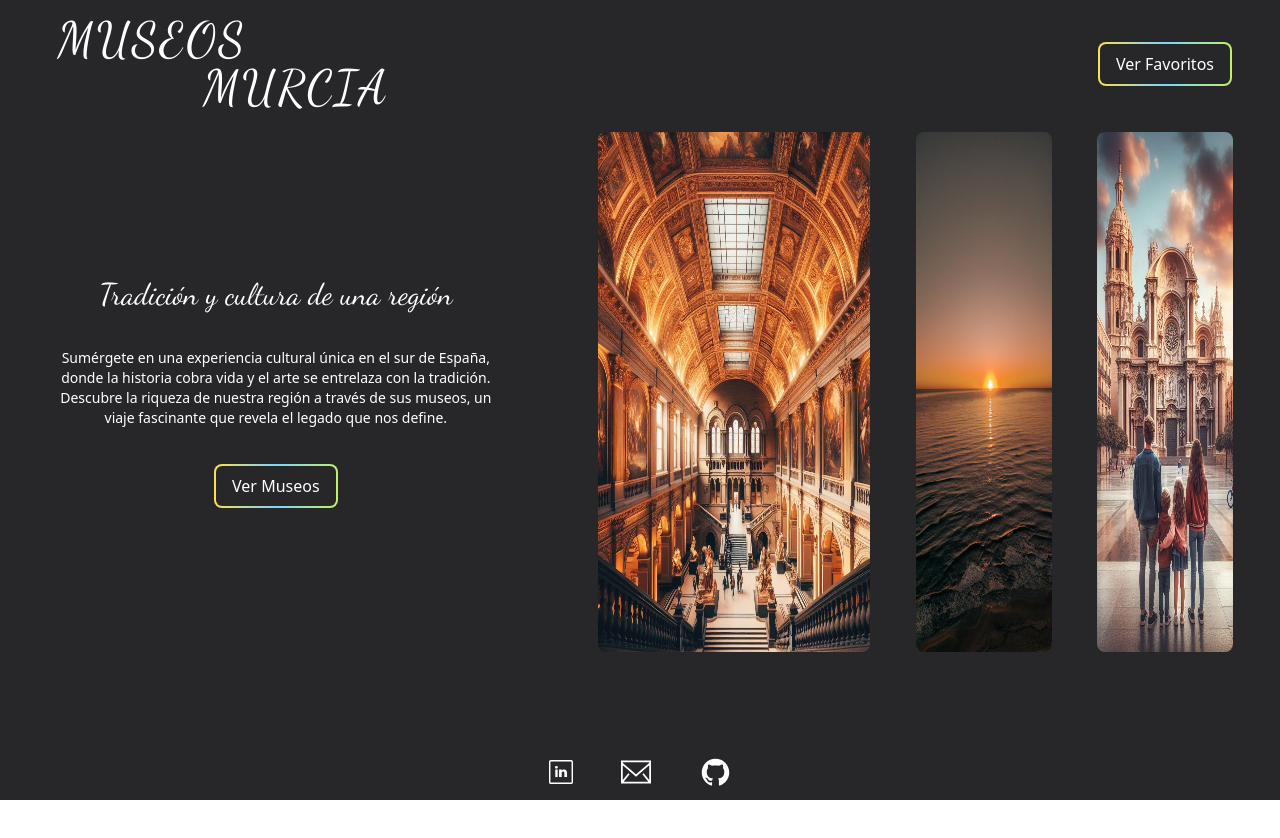
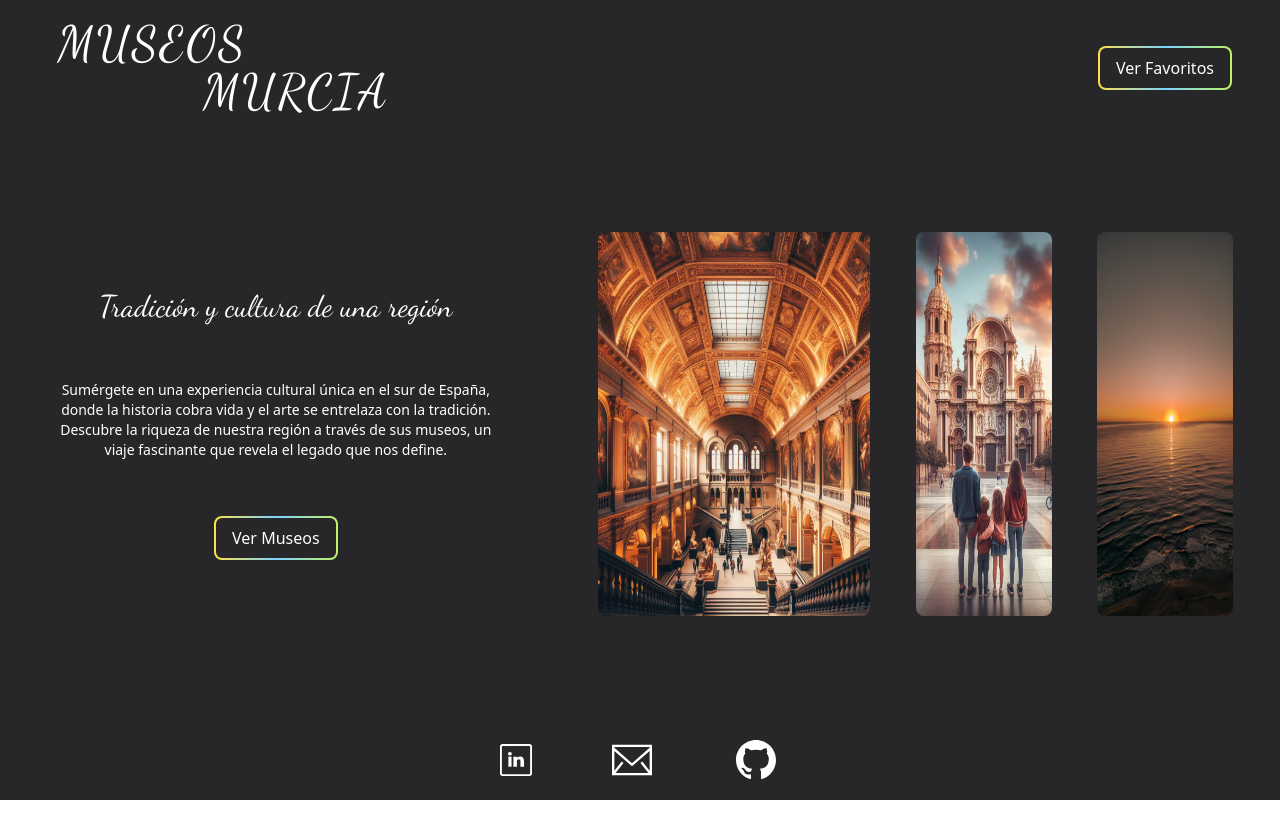
Before and after one commit to Rauljp16/Museos-Murcia, a React (Vite) app: page / in a window 1280 px wide. Shown: the top 838 px of the page. Before the commit the page ends 800 px from the top, so only its background shows below. Built offline with nearby package versions, Linux system fonts and the light colour scheme.

Commit message:
responsive terminado

```diff
--- a/src/Components/Footer.jsx
+++ b/src/Components/Footer.jsx
@@ -2,8 +2,8 @@ import { Link } from "react-router-dom";
 function Footer() {
   return (
     <div
-      className="fixed bottom-0 z-10 flex h-14
-     w-full flex-row items-center justify-center gap-x-12 bg-zinc-800 "
+      className="fixed bottom-0 z-10 flex h-14 w-full
+     flex-row items-center justify-center gap-x-16 bg-zinc-800 md:h-20 md:gap-20 "
     >
       <Link
         to="https://www.linkedin.com/in/ra%C3%BAl-jerez-pag%C3%A1n-35570927a/"
@@ -11,6 +11,7 @@ function Footer() {
         rel="noopener noreferrer"
       >
         <svg
+          className=" md:h-8 md:w-8"
           fill="#ffffff"
           version="1.1"
           id="Layer_1"
@@ -36,6 +37,7 @@ function Footer() {
       </Link>
       <Link to="" target="_blank" rel="noopener noreferrer">
         <svg
+          className=" md:h-10 md:w-10"
           fill="#ffffff"
           width="30px"
           height="30px"
@@ -57,6 +59,7 @@ function Footer() {
         rel="noopener noreferrer"
       >
         <svg
+          className=" md:h-12 md:w-12"
           width="33px"
           height="33px"
           viewBox="0 0 24 24"
--- a/src/Components/Header.jsx
+++ b/src/Components/Header.jsx
@@ -2,13 +2,12 @@ import { Link } from "react-router-dom";
 function Header() {
   return (
     <div className="fixed top-0 z-20 flex  h-32 w-full justify-center  bg-zinc-800 text-white ">
-      <div className="flex w-full items-center px-8 lg:max-w-7xl lg:justify-between">
-        <div className=" font-dancing flex w-full flex-col items-center text-5xl tracking-wider lg:w-96">
+      <div className="flex w-full items-center px-8 pt-2 lg:max-w-7xl lg:justify-between">
+        <div className=" flex w-full flex-col items-center font-dancing text-5xl tracking-wider lg:w-96">
           <Link to="/">
             <p className="relative pr-24 md:pr-36">MUSEOS</p>
           </Link>
           <Link to="/">
-            {" "}
             <p className="relative pl-24 md:pl-36">MURCIA</p>
           </Link>
         </div>
--- a/src/Components/Home.jsx
+++ b/src/Components/Home.jsx
@@ -5,23 +5,33 @@ import { Link } from "react-router-dom";
 
 function Home() {
   return (
-    <div className="absolute bottom-0 top-28 flex w-full justify-center bg-zinc-800 ">
-      <div className="relative flex flex-col items-center md:bottom-16 md:justify-around lg:max-w-7xl lg:flex-row-reverse ">
-        <div className=" flex h-72 w-full flex-row items-center justify-around p-6 lg:h-full ">
-          <img className=" lg:w-3/7 h-56 w-2/5 rounded-lg lg:h-130 " src={IA} />
+    <div className="absolute top-32 flex h-full w-full justify-center bg-zinc-800 lg:top-0 ">
+      <div
+        className="relative bottom-8 flex flex-col items-center
+          md:justify-around
+       lg:top-20 lg:max-w-7xl lg:flex-row-reverse  "
+      >
+        <div className="relative flex h-72 w-full flex-row items-center justify-around p-6 lg:bottom-14 lg:h-130">
           <img
-            className=" lg:w-2/7 h-56 w-1/5 rounded-lg lg:h-130"
+            className=" lg:w-3/7 h-56 w-2/5 rounded-lg md:h-72 lg:h-96 "
+            src={IA}
+          />
+          <img
+            className=" lg:w-2/7 h-56 w-1/5 rounded-lg md:h-72 lg:h-96"
+            src={IA2}
+          />
+          <img
+            className=" lg:w-2/7 h-56 w-1/5 rounded-lg md:h-72 lg:h-96"
             src={puesta}
           />
-          <img className=" lg:w-2/7 h-56 w-1/5 rounded-lg lg:h-130" src={IA2} />
         </div>
 
         <div
-          className=" flex h-72  w-full flex-col items-center
-       pl-6 pr-6 text-white
-       lg:h-130 lg:w-3/4 lg:justify-center lg:p-6 "
+          className="relative flex h-72 w-full flex-col items-center pl-6 pr-6 text-white
+           md:bottom-28 md:max-w-xl md:gap-5
+           lg:bottom-14 lg:h-130 lg:w-3/4 lg:justify-center lg:p-6 "
         >
-          <p className="font-dancing py-4 text-3xl">
+          <p className="py-4 font-dancing text-3xl">
             Tradición y cultura de una región
           </p>
           <p className=" m-3 flex p-2 text-center text-sm">
--- a/src/Components/Museo.jsx
+++ b/src/Components/Museo.jsx
@@ -9,14 +9,14 @@ function Museo({ museos }) {
 
   return (
     <div
-      className=" fixed flex h-screen w-full  items-center justify-center bg-zinc-800 text-white
+      className=" relative top-6 flex h-screen w-full  items-center justify-center bg-zinc-800 text-white
      "
     >
       <div
         className="relative bottom-2 m-4 flex h-4/6 w-full flex-col items-center rounded-lg
-          bg-zinc-700 md:max-w-2xl"
+          bg-zinc-700 md:max-w-3xl"
       >
-        <Link to="/museos" className="fixed left-4 z-10 p-2 md:left-14 ">
+        <Link to="/museos" className="absolute left-0 z-10 p-3 md:left-0  ">
           <svg
             className="h-8 w-8"
             fill="#ffffff"
--- a/src/Components/Museos.jsx
+++ b/src/Components/Museos.jsx
@@ -3,9 +3,12 @@ import { Link } from "react-router-dom";
 function Museos(museos) {
   return (
     <div
-      className="flex h-full
-       flex-row flex-wrap justify-center gap-8
-     bg-zinc-800 pt-6   text-white"
+      className="relative  flex justify-center overflow-auto
+      bg-zinc-800 px-4 pt-12"
+    >
+      <div
+        className="relative flex flex-row flex-wrap justify-center gap-8  pb-52
+       text-white lg:max-w-7xl"
       >
         {museos.museos.map((museo) => (
           <Link
@@ -16,7 +19,10 @@ function Museos(museos) {
         bg-zinc-700/20 p-2 "
           >
             <div className=" flex items-center justify-center ">
-            <img className=" h-32 w-40 rounded bg-zinc-800 " src={museo.Foto} />
+              <img
+                className=" h-32 w-40 rounded bg-zinc-800 "
+                src={museo.Foto}
+              />
             </div>
             <p
               className=" absolute bottom-1 max-h-24 overflow-ellipsis whitespace-nowrap
@@ -27,6 +33,7 @@ function Museos(museos) {
           </Link>
         ))}
       </div>
+    </div>
   );
 }
 
```
Lines whose indentation alone changed are shown as unchanged.
